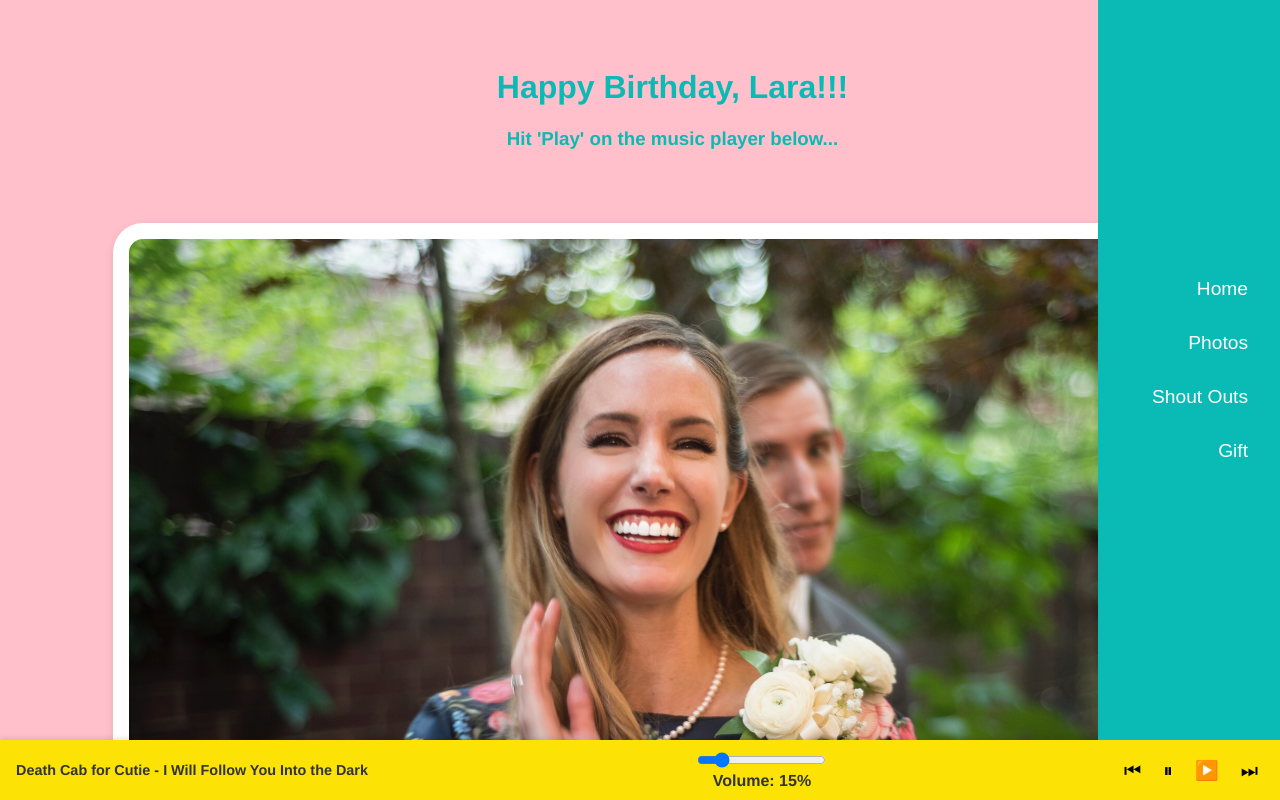
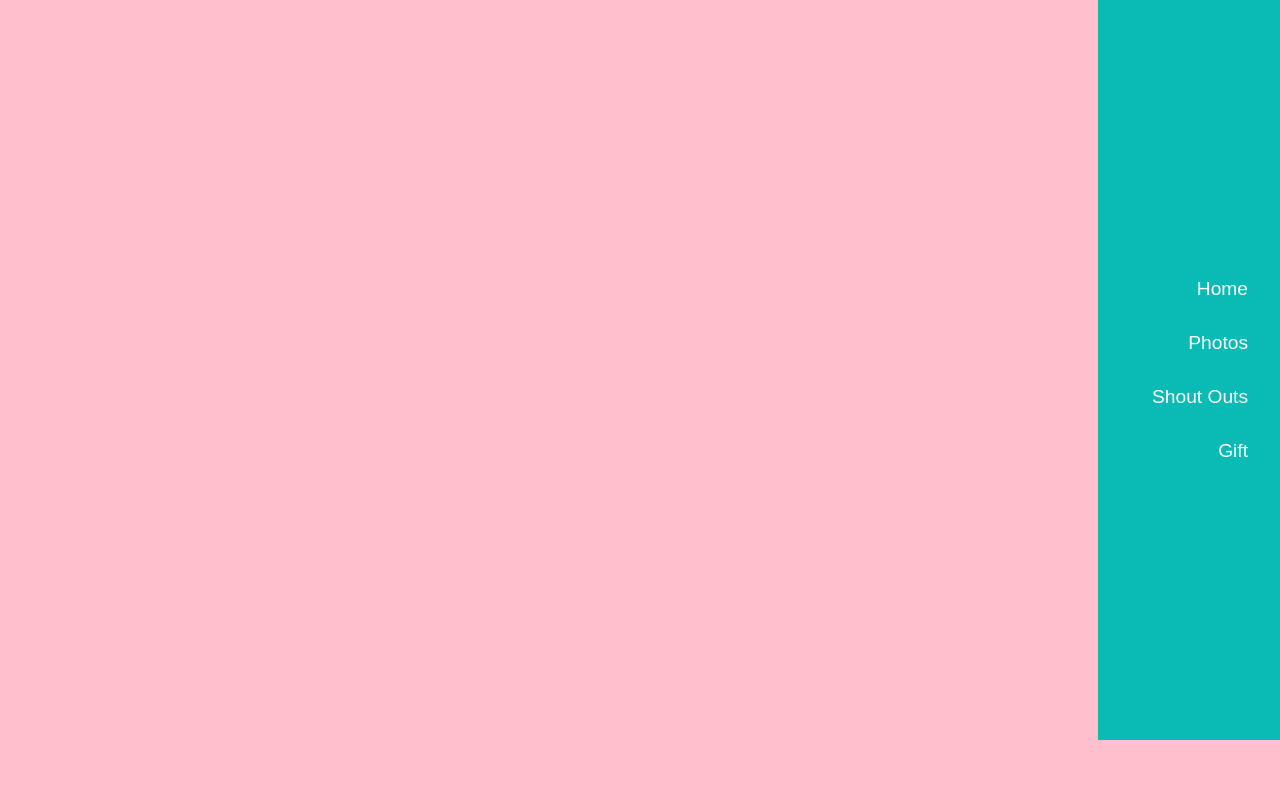
Before and after one commit to sjamesadkins/lara-bday, a React (Vite) app: page / in a window 1280 px wide. Built offline with nearby package versions, Linux system fonts and the light colour scheme.

Commit message:
testing build

```diff
--- a/src/App.jsx
+++ b/src/App.jsx
@@ -1,10 +1,10 @@
 import { useState } from 'react';
 import OffCanvasNav from './Components/OffCanvasNav.jsx';
-import MusicPlayer from './Components/MusicPlayer.jsx';
-import HomeView from './Components/HomeView.jsx';
-import PhotosView from './Components/PhotosView.jsx';
-import ShoutOutsView from './Components/ShoutOutsView.jsx';
-import GiftView from './Components/GiftView.jsx';
+// import MusicPlayer from './Components/MusicPlayer.jsx';
+// import HomeView from './Components/HomeView.jsx';
+// import PhotosView from './Components/PhotosView.jsx';
+// import ShoutOutsView from './Components/ShoutOutsView.jsx';
+// import GiftView from './Components/GiftView.jsx';
 
 const musicPlaylist = [
   { src: '/assets/music/follow.mp3', artist: 'Death Cab for Cutie', title: 'I Will Follow You Into the Dark'},
@@ -21,13 +21,13 @@ function App() {
   return (
     <div className="app">
       <OffCanvasNav currentView={view} setView={setView} />
-      <div className="main-view">
+      {/* <div className="main-view">
         {view === 'Home' && <HomeView />}
         {view === 'Photos' && <PhotosView />}
         {view === 'ShoutOuts' && <ShoutOutsView />}
         {view === 'Gift' && <GiftView />}
       </div>
-      <MusicPlayer playlist={musicPlaylist} />
+      <MusicPlayer playlist={musicPlaylist} /> */}
     </div>
   );
 }
```
